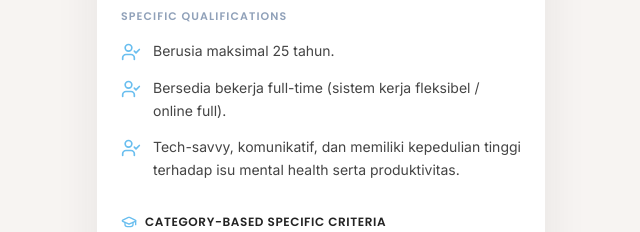
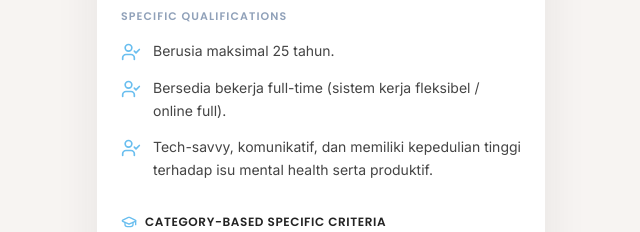
Before and after one commit to icealicezy-pixel/website-pertamaku, a Next.js app in the folder app/: page / in a window 1280 px wide. Shown: the part 1160-1392 px from the top of the page, without its empty margins (319-959 px from the left). Built offline with nearby package versions, Linux system fonts and the light colour scheme.

Commit message:
Update produkyivitas menjadi produktif

```diff
--- a/app/app/page.tsx
+++ b/app/app/page.tsx
@@ -201,7 +201,7 @@ const generalRequirements = [
 const specificQualifications = [
   "Berusia maksimal 25 tahun.",
   "Bersedia bekerja full-time (sistem kerja fleksibel / online full).",
-  "Tech-savvy, komunikatif, dan memiliki kepedulian tinggi terhadap isu mental health serta produktivitas.",
+  "Tech-savvy, komunikatif, dan memiliki kepedulian tinggi terhadap isu mental health serta produktif.",
 ];
 
 const categoryCriteria = [
```
